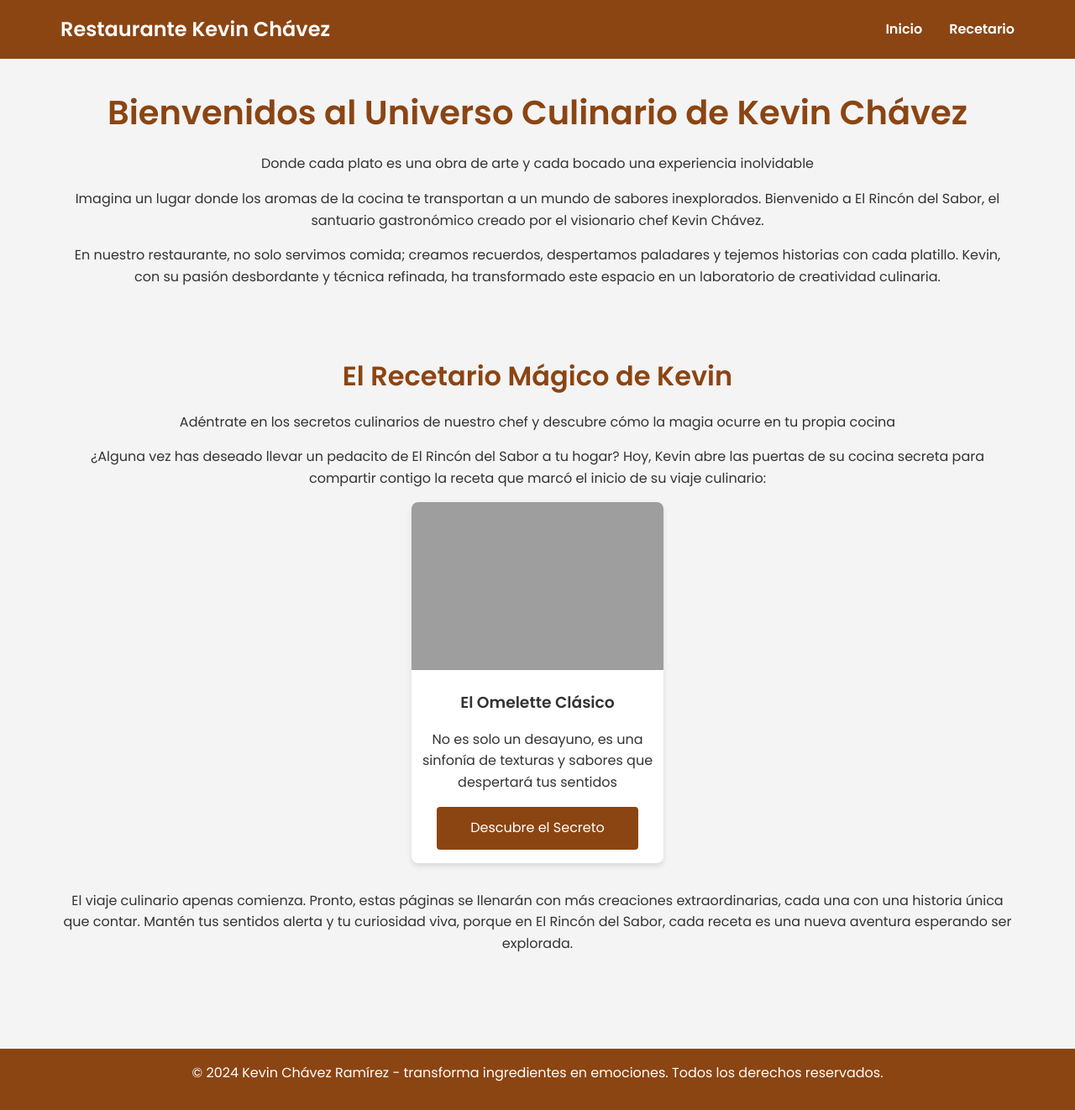
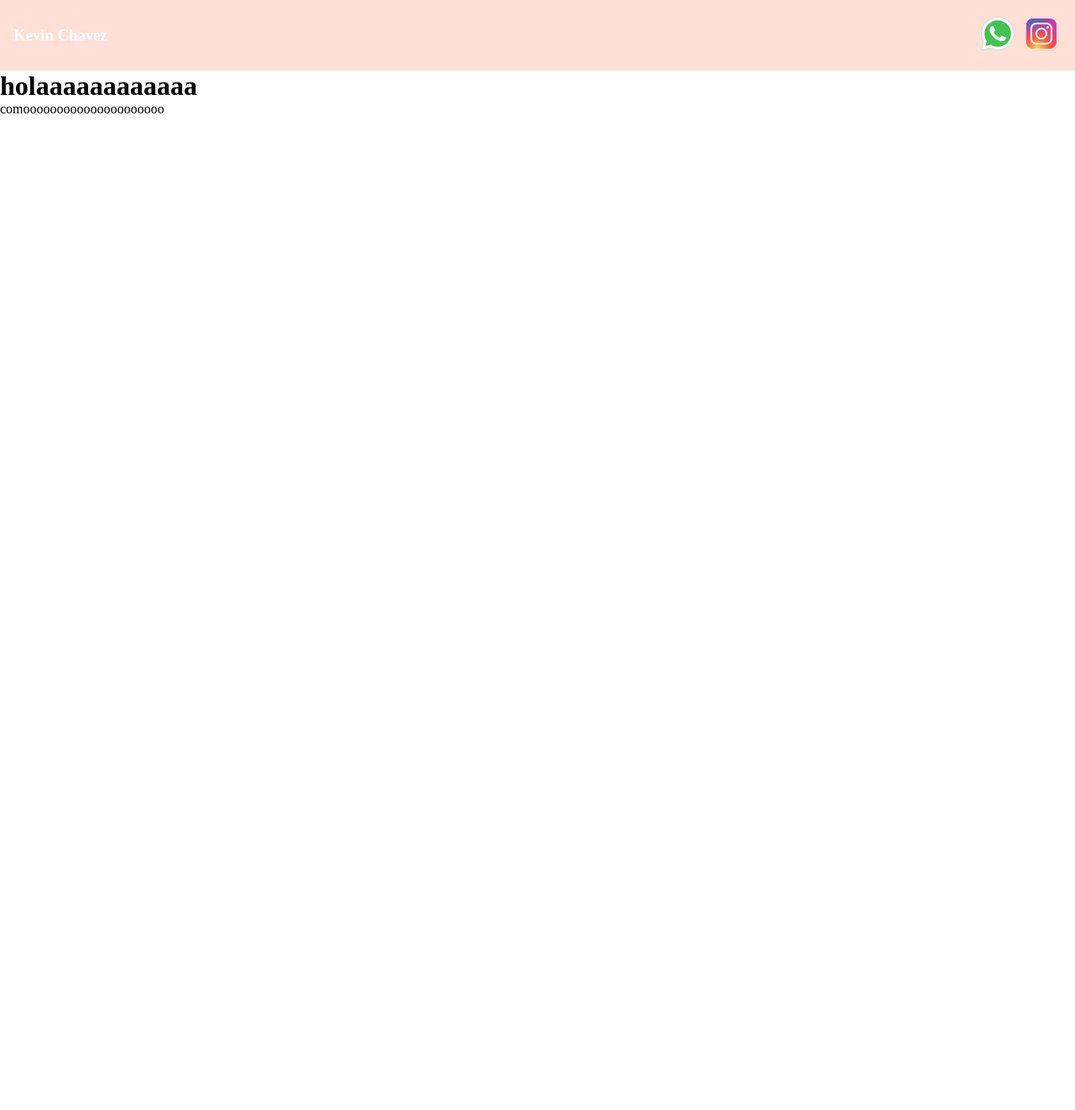
Before and after one commit to Kevin30042001/my-personal-website, a plain HTML site: page index.html in a window 1280 px wide. Shown: the whole page at 84% size. After the commit the page ends 800 px from the top, so only its background shows below. Drawn offline with Linux system fonts and the light colour scheme; grey boxes are pictures that could not be loaded.

Commit message:
feat(header):add header HTML Structure

```diff
--- a/css/main.css
+++ b/css/main.css
@@ -1,172 +1,27 @@
 @import url('https://fonts.googleapis.com/css2?family=Poppins:wght@300;400;600&display=swap');
 
-* {
+:root {
+   --primary-font:"Poppins", sans-serif;
+   --secondary-color: #FFDFD6;
+   --primary-color: #ffffff;
+
+}
+
+*{
     margin: 0;
     padding: 0;
     box-sizing: border-box;
 }
+.navbar {
 
-body {
-    font-family: 'Poppins', sans-serif;
-    line-height: 1.6;
-    color: #333;
-    background-color: #f4f4f4;
-    display: flex;
-    flex-direction: column;
-    min-height: 100vh;
-}
-
-header {
-    background-color: #8b4513;
-    padding: 1rem 0;
-    position: sticky;
-    top: 0;
-    z-index: 1000;
-}
-
-nav {
     display: flex;
     justify-content: space-between;
+    background-color: var(--secondary-color);
+    padding: 1rem;
     align-items: center;
-    max-width: 1200px;
-    margin: 0 auto;
-    padding: 0 2rem;
+
+
 }
-
-.logo {
-    color: #fff;
-    font-size: 1.5rem;
-    font-weight: bold;
+.navbar{
+    color: var(--primary-color);
 }
-
-nav ul {
-    display: flex;
-    list-style-type: none;
-}
-
-nav ul li {
-    margin-left: 2rem;
-}
-
-nav ul li a {
-    color: #fff;
-    text-decoration: none;
-    font-weight: 600;
-    transition: color 0.3s ease;
-}
-
-nav ul li a:hover {
-    color: #ffd700;
-}
-
-main {
-    max-width: 1200px;
-    margin: 0 auto;
-    padding: 2rem;
-    flex-grow: 1;
-    display: flex;
-    flex-direction: column;
-    align-items: center;
-}
-
-section {
-    margin-bottom: 4rem;
-    width: 100%;
-    display: flex;
-    flex-direction: column;
-    align-items: center;
-}
-
-h1, h2 {
-    color: #8b4513;
-    margin-bottom: 1rem;
-    text-align: center;
-}
-
-h1 {
-    font-size: 2.5rem;
-}
-
-h2 {
-    font-size: 2rem;
-}
-
-p {
-    margin-bottom: 1rem;
-    text-align: center;
-}
-
-.recipe-cards {
-    display: flex;
-    justify-content: center;
-    width: 100%;
-}
-
-.recipe-card {
-    width: 300px;
-    background-color: #fff;
-    border-radius: 8px;
-    overflow: hidden;
-    box-shadow: 0 4px 6px rgba(0, 0, 0, 0.1);
-    transition: transform 0.3s ease;
-    margin-bottom: 2rem;
-}
-
-.recipe-card:hover {
-    transform: translateY(-5px);
-}
-
-.recipe-card img {
-    width: 100%;
-    height: 200px;
-    object-fit: cover;
-}
-
-.recipe-card h3 {
-    padding: 1rem;
-    text-align: center;
-}
-
-.recipe-link {
-    display: block;
-    width: 80%;
-    margin: 0 auto 1rem;
-    padding: 0.8rem;
-    background-color: #8b4513;
-    color: #fff;
-    text-align: center;
-    text-decoration: none;
-    border-radius: 4px;
-    transition: background-color 0.3s ease;
-}
-
-.recipe-link:hover {
-    background-color: #a0522d;
-}
-
-footer {
-    background-color: #8b4513;
-    color: #fff;
-    text-align: center;
-    padding: 1rem 0;
-    margin-top: auto;
-}
-
-@media (max-width: 768px) {
-    nav {
-        flex-direction: column;
-        align-items: center;
-    }
-
-    nav ul {
-        margin-top: 1rem;
-    }
-
-    nav ul li {
-        margin: 0 1rem;
-    }
-
-    .recipe-card {
-        width: 90%;
-    }
-}
--- a/index.html
+++ b/index.html
@@ -1,55 +1,27 @@
 <!DOCTYPE html>
-<html lang="es">
+<html lang="en">
+
 <head>
     <meta charset="UTF-8">
     <meta name="viewport" content="width=device-width, initial-scale=1.0">
-    <title>Restaurante Kevin Chávez. - Donde la Magia Culinaria Cobra Vida</title>
     <link rel="stylesheet" href="./css/main.css">
+    <title>Document</title>
 </head>
+
 <body>
-    <header>
-        <nav>
-            <div class="logo">Restaurante Kevin Chávez</div>
-            <ul>
-                <li><a href="#home">Inicio</a></li>
-                <li><a href="#recipes">Recetario</a></li>
-            </ul>
-        </nav>
+    <nav class="navbar">
+        <h3 class="navbar-title">Kevin Chavez</h3>
+        <div class="navbar-icons">
+            <img class="navbar-icons" src="./img/icons8-whatsapp.svg" alt="icono de whatsapp">
+            <img class="navbar-icons" src="./img/icons8-instagram.svg" alt="incono de instagram">
+        </div>
+    </nav>
+    <header class="header">
+        <div class="header-container">
+            <h1 class="header-title">holaaaaaaaaaaaa</h1>
+            <p class="header-subtitle">comooooooooooooooooooooo</p>
+        </div>
     </header>
+</body>
 
-    <main>
-        <section id="home">
-            <h1>Bienvenidos al Universo Culinario de Kevin Chávez</h1>
-            <p>Donde cada plato es una obra de arte y cada bocado una experiencia inolvidable</p>
-            <div class="chef-intro">
-                <p>Imagina un lugar donde los aromas de la cocina te transportan a un mundo de sabores inexplorados. Bienvenido a El Rincón del Sabor, el santuario gastronómico creado por el visionario chef Kevin Chávez.</p>
-                <p>En nuestro restaurante, no solo servimos comida; creamos recuerdos, despertamos paladares y tejemos historias con cada platillo. Kevin, con su pasión desbordante y técnica refinada, ha transformado este espacio en un laboratorio de creatividad culinaria.</p>
-            </div>
-        </section>
-
-        <section id="recipes">
-            <h2>El Recetario Mágico de Kevin</h2>
-            <p>Adéntrate en los secretos culinarios de nuestro chef y descubre cómo la magia ocurre en tu propia cocina</p>
-            <div class="recipe-intro">
-                <p>¿Alguna vez has deseado llevar un pedacito de El Rincón del Sabor a tu hogar? Hoy, Kevin abre las puertas de su cocina secreta para compartir contigo la receta que marcó el inicio de su viaje culinario:</p>
-            </div>
-            <div class="recipe-cards">
-                <div class="recipe-card">
-                    <img src="https://res.cloudinary.com/dfnm112ae/image/upload/v1722135947/mis%20imagenes/s4mm37yrarbxvs5dui0j.jpg" alt="Omelette Celestial">
-                    <h3>El Omelette Clásico</h3>
-                    <p>No es solo un desayuno, es una sinfonía de texturas y sabores que despertará tus sentidos</p>
-
-                    <a href="Recetario.html" class="recipe-link">Descubre el Secreto</a>
-                </div>
-            </div>
-            <div class="future-recipes">
-                <p>El viaje culinario apenas comienza. Pronto, estas páginas se llenarán con más creaciones extraordinarias, cada una con una historia única que contar. Mantén tus sentidos alerta y tu curiosidad viva, porque en El Rincón del Sabor, cada receta es una nueva aventura esperando ser explorada.</p>
-            </div>
-        </section>
-    </main>
-
-    <footer>
-        <p>&copy; 2024 Kevin Chávez Ramírez - transforma ingredientes en emociones. Todos los derechos reservados.</p>
-    </footer>
-</body>
 </html>
```
Also changed, not shown: img/icons8-instagram.svg (added), img/icons8-whatsapp.svg (added).
